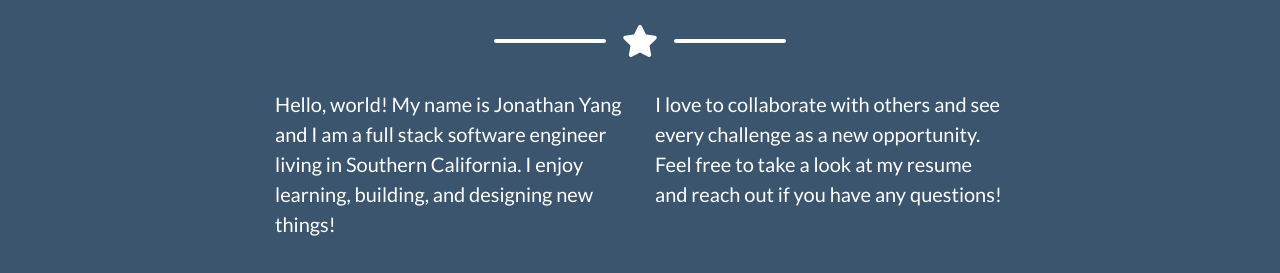
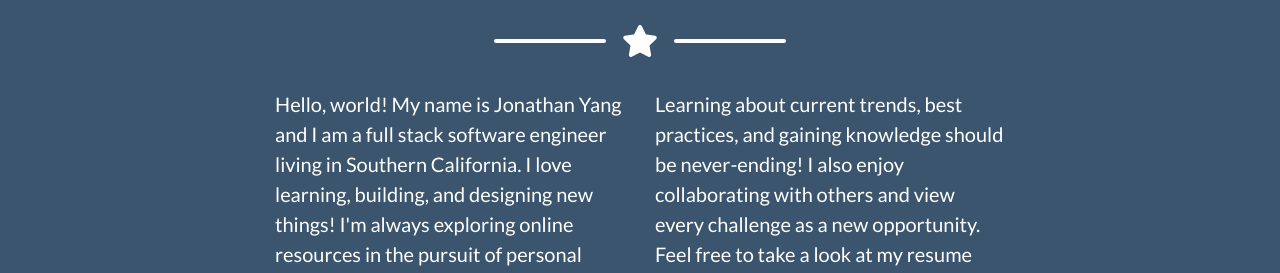
Before and after one commit to jonyang221/portfolio, a website with bundled scripts: page index.html in a window 1280 px wide. Shown: the part 1747-2020 px from the top of the page. Built offline with nearby package versions, Linux system fonts and the light colour scheme.

Commit message:
Updated index.html.

```diff
--- a/index.html
+++ b/index.html
@@ -187,10 +187,10 @@
       <!-- About Section Content -->
       <div class="row">
         <div class="col-lg-4 ml-auto">
-          <p class="lead">Hello, world!  My name is Jonathan Yang and I am a full stack software engineer living in Southern California.  I enjoy learning, building, and designing new things!</p>
+          <p class="lead">Hello, world!  My name is Jonathan Yang and I am a full stack software engineer living in Southern California.  I love learning, building, and designing new things!  I'm always exploring online resources in the pursuit of personal growth.</p>
         </div>
         <div class="col-lg-4 mr-auto">
-          <p class="lead">I love to collaborate with others and see every challenge as a new opportunity.  Feel free to take a look at my resume and reach out if you have any questions!</p>
+          <p class="lead">Learning about current trends, best practices, and gaining knowledge should be never-ending!  I also enjoy collaborating with others and view every challenge as a new opportunity.  Feel free to take a look at my resume and reach out if you have any questions!</p>
         </div>
       </div>
 
```
